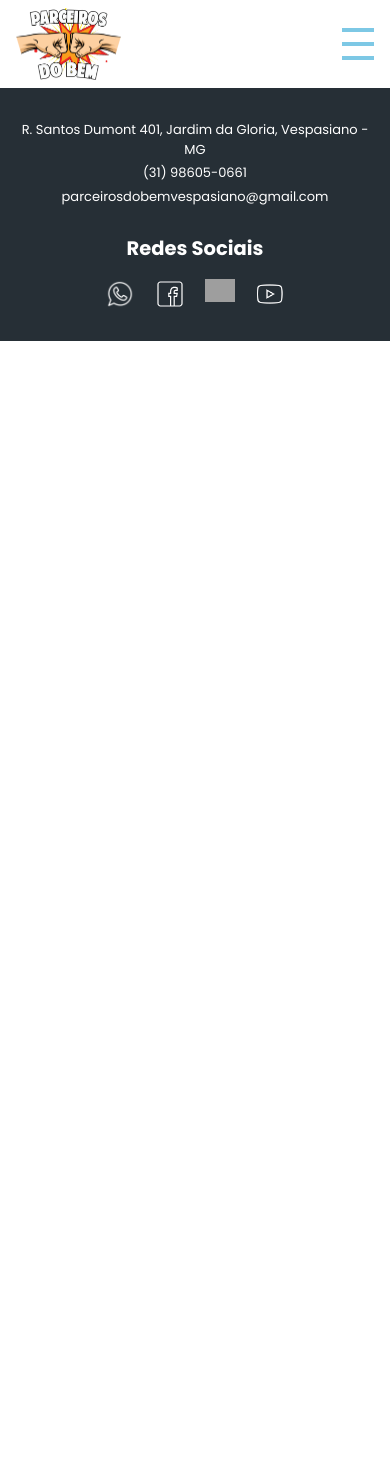
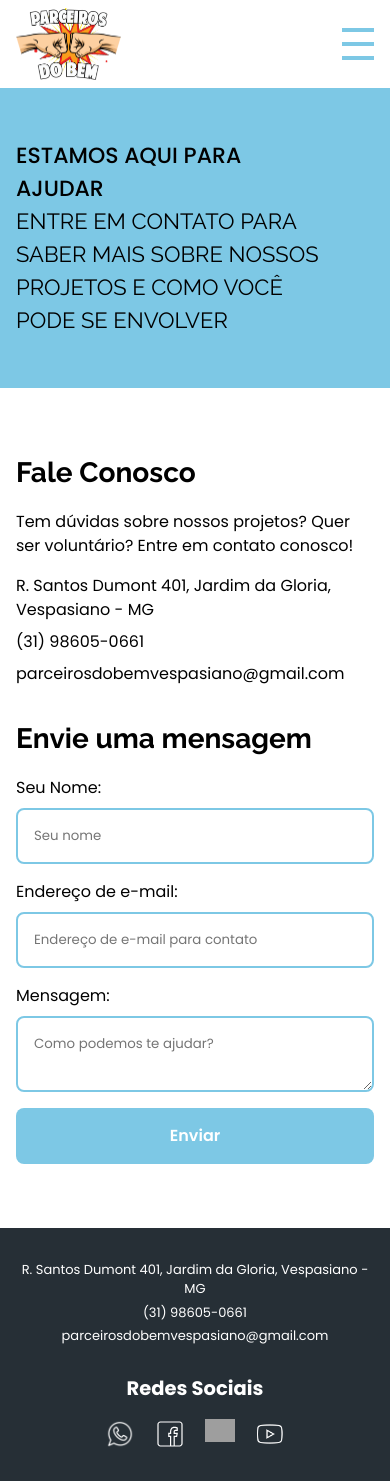
Before and after one commit to wellingtonfernandesbarbosa/parceiros-do-bem, a React (Vite) app: page /contato in a window 390 px wide. Before the commit the page ends 844 px from the top, so only its background shows below. Built offline with nearby package versions, Linux system fonts and the light colour scheme; grey boxes are pictures that could not be loaded.

Commit message:
Initial implementation of the contact page

```diff
--- a/src/components/Banner/Banner.module.scss
+++ b/src/components/Banner/Banner.module.scss
@@ -20,7 +20,7 @@
       font-weight: 400;
       font-size: 38px;
 
-      &__Span {
+      span {
         font-weight: 500;
       }
     }
--- a/src/components/Banner/index.tsx
+++ b/src/components/Banner/index.tsx
@@ -1,11 +1,11 @@
 import styles from "./Banner.module.scss";
 
-const Banner = () => {
+const Banner = ({ children , background }: {children: React.ReactNode, background?: string}) => {
   return (
-    <div className={styles.Container}>
+    <div className={styles.Container} style={background ? { backgroundImage: `url(${background})` } : { backgroundColor: `var(--primary-color)`, backgroundImage: `none`}}>
       <div className={styles.Container__Banner}>
         <h2 className={styles.Container__Banner__Title}>
-          Transformando Vidas Através do <br /><span className={styles.Container__Banner__Title__Span}>Desenvolvimento Humano</span>
+          { children }
         </h2>
       </div>
     </div>
--- a/src/components/Typografy/Typografy.module.scss
+++ b/src/components/Typografy/Typografy.module.scss
@@ -5,6 +5,10 @@
   --h4-size: 1.5rem;
   --h5-size: 1.25rem;
   --h6-size: 1rem;
+}
+
+.Title1, .Title2, .Title3, .Title4, .Title5, .Title6 {
+  font-family: var(--font-releway);
 }
 
 .Title1 {
--- a/src/index.css
+++ b/src/index.css
@@ -31,6 +31,7 @@
   --black: #000000;
   --dark-grey: #262F36;
   --light-grey: #B6B6B6;
+  --success-green: #28A745;
 
   text-rendering: optimizeLegibility;
   -webkit-font-smoothing: antialiased;
--- a/src/pages/Contact/Contact.module.scss
+++ b/src/pages/Contact/Contact.module.scss
@@ -0,0 +1,128 @@
+.Contact {
+  &__Container {
+    display: flex;
+    justify-content: space-between;
+    max-width: var(--max-width);
+    margin: 64px auto;
+    gap: 32px;
+    flex-wrap: wrap;
+
+    &__Info {
+      display: flex;
+      flex-direction: column;
+      gap: 16px;
+      width: 40%;
+
+      &__Links {
+        display: flex;
+        flex-direction: column;
+        gap: 8px;
+      }
+    }
+
+    &__Form {
+      display: flex;
+      flex-direction: column;
+      gap: 16px;
+      width: 40%;
+
+      &__Form {
+        display: flex;
+        flex-direction: column;
+        gap: 16px;
+
+        &__Input {
+          display: flex;
+          flex-direction: column;
+          gap: 8px;
+
+          input:focus,
+          textarea:focus {
+            outline: none;
+          }
+
+          input,
+          textarea {
+            padding: 16px;
+            border-radius: 8px;
+            border: 2px solid var(--primary-color);
+          }
+
+          textarea {
+            resize: vertical;
+          }
+        }
+
+        &__Feedback {
+          padding: 8px;
+          border-radius: 8px;
+          border: 1px solid var(--success-green);
+          color: var(--success-green);
+          text-align: center;
+        }
+
+        &__Button {
+          width: 100%;
+          padding: 16px;
+          border-radius: 8px;
+          background-color: var(--primary-color);
+          color: var(--white);
+          font-size: 16px;
+          font-weight: 600;
+          cursor: pointer;
+          border: none;
+          -webkit-tap-highlight-color: transparent;
+        }
+      }
+    }
+  }
+}
+
+@media screen and (max-width: 1312px) {
+  .Contact {
+    &__Container {
+      padding: 0 16px;
+
+      &__Info {
+        width: 45%;
+      }
+      &__Form {
+        width: 45%;
+      }
+    }
+  }
+}
+
+@media screen and (max-width: 1100px) {
+  .Contact {
+    &__Container {
+      &__Info {
+        width: 47%;
+      }
+      &__Form {
+        width: 47%;
+      }
+    }
+  }
+}
+
+@media screen and (max-width: 900px) {
+  .Contact {
+    h2 {
+      width: 85%;
+    }
+  }
+}
+
+@media screen and (max-width: 722px) {
+  .Contact {
+    &__Container {
+      &__Info {
+        width: 100%;
+      }
+      &__Form {
+        width: 100%;
+      }
+    }
+  }
+}
--- a/src/pages/Contact/index.tsx
+++ b/src/pages/Contact/index.tsx
@@ -1,7 +1,82 @@
 import styles from "./Contact.module.scss";
 
+import { useState } from "react";
+
+import Banner from "../../components/Banner";
+import { useParceiroDoBem } from "../../hooks";
+import { Title3 } from "../../components/Typografy";
+
 const Contact = () => {
-  return <main className={styles.Contact}></main>;
+  const ParceirosDoBem = useParceiroDoBem()[0];
+  const [message, setMessage] = useState("");
+  const [name, setName] = useState("");
+  const [email, setEmail] = useState("");
+  const [feedbackSent, setFeedbackSent] = useState(false);
+
+  const handleSubmit = (event: React.FormEvent<HTMLFormElement>) => {
+    event.preventDefault();
+
+    const whatsappMessage = `Olá, meu nome é ${name}.\n\n${message}\n\n Email para contato: ${email}`;
+    const whatsappLink = `${ParceirosDoBem.whatsApp}?text=${encodeURIComponent(whatsappMessage)}`;
+
+    setFeedbackSent(true);
+
+    window.open(whatsappLink, "_blank");
+
+    setTimeout(() => setFeedbackSent(false), 3000);
+    setEmail("");
+    setName("");
+    setMessage("");
+  };
+
+  return (
+    <main className={styles.Contact}>
+      <Banner>
+        <span>Estamos aqui para ajudar</span>
+        <br />
+        Entre em contato para saber mais sobre nossos projetos e como você pode se envolver
+      </Banner>
+
+      <div className={styles.Contact__Container}>
+        <div className={styles.Contact__Container__Info}>
+          <Title3>Fale Conosco</Title3>
+          <p>Tem dúvidas sobre nossos projetos? Quer ser voluntário? Entre em contato conosco!</p>
+
+          <div className={styles.Contact__Container__Info__Links}>
+            <a href={ParceirosDoBem.map}>{ParceirosDoBem.address}</a>
+            <a href={`tel:${ParceirosDoBem.phone}`}>{ParceirosDoBem.phone}</a>
+            <a href={`mailto:${ParceirosDoBem.email}`}>{ParceirosDoBem.email}</a>
+          </div>
+        </div>
+
+        <div className={styles.Contact__Container__Form}>
+          <Title3>Envie uma mensagem</Title3>
+          <form className={styles.Contact__Container__Form__Form} onSubmit={handleSubmit}>
+            <div className={styles.Contact__Container__Form__Form__Input}>
+              <label htmlFor="name">Seu Nome:</label>
+              <input type="text" id="name" name="name" value={name} required onChange={(e) => setName(e.target.value)} placeholder="Seu nome" />
+            </div>
+
+            <div className={styles.Contact__Container__Form__Form__Input}>
+              <label htmlFor="email">Endereço de e-mail:</label>
+              <input type="email" id="email" name="email" value={email} required onChange={(e) => setEmail(e.target.value)} placeholder="Endereço de e-mail para contato" />
+            </div>
+
+            <div className={styles.Contact__Container__Form__Form__Input}>
+              <label htmlFor="message">Mensagem:</label>
+              <textarea id="message" name="message" value={message} required onChange={(e) => setMessage(e.target.value)} placeholder="Como podemos te ajudar?"></textarea>
+            </div>
+
+            {feedbackSent && <p className={styles.Contact__Container__Form__Form__Feedback}>Mensagem enviada com sucesso!</p>}
+
+            <button type="submit" className={styles.Contact__Container__Form__Form__Button}>
+              Enviar
+            </button>
+          </form>
+        </div>
+      </div>
+    </main>
+  );
 };
 
 export default Contact;
--- a/src/pages/Home/index.tsx
+++ b/src/pages/Home/index.tsx
@@ -1,10 +1,13 @@
 import Banner from "../../components/Banner";
 import BecomeAPartner from "../../components/BecomeAPartner";
 import CallToAction from "../../components/CallToAction";
+import HomeBanner from "../../assets/banner.jpg";
 
 const Home = () => {
   return <>
-    <Banner />
+    <Banner background={HomeBanner}>
+      Transformando Vidas Através do <br /><span>Desenvolvimento Humano</span>
+    </Banner>
     <CallToAction />
     <BecomeAPartner />
   </>;
```
